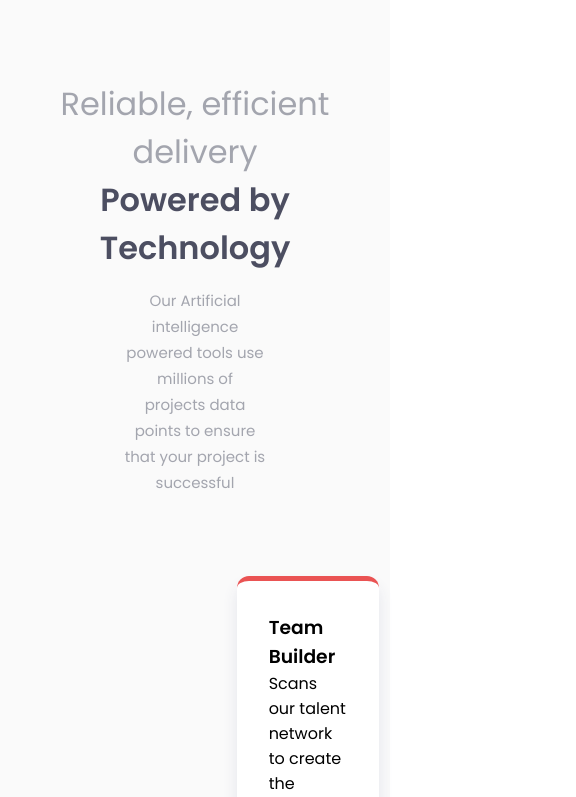
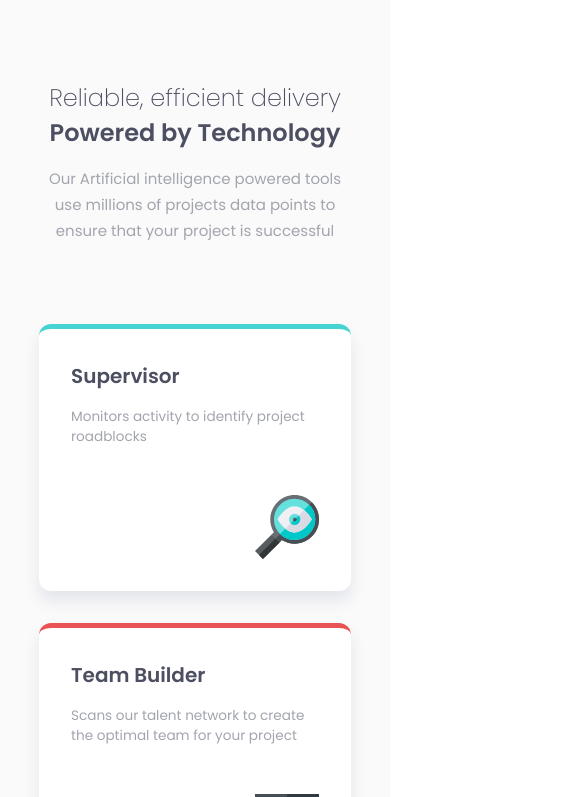
Before and after one commit to mahmud035/four-card-feature-section-frontEndMentor, a plain HTML site: page index.html in a window 390 px wide. Shown: the top 797 px of the page, 576 px wide, since content can reach past the window. Drawn offline with Linux system fonts and the light colour scheme.

Commit message:
added media query for tablet devices

```diff
--- a/css/media-query.css
+++ b/css/media-query.css
@@ -0,0 +1,31 @@
+/** Media Query for Responsiveness */
+@media (max-width: 768px) {
+  .card-container {
+    grid-template-columns: repeat(2, 1fr);
+    grid-template-rows: repeat(2, 1fr);
+    grid-template-areas:
+      'supervisor team'
+      'karma calculator';
+  }
+}
+
+@media (max-width: 576px) {
+  .heading-info h1:nth-child(1),
+  .heading-info h1:nth-child(2) {
+    font-size: 24px;
+  }
+
+  .heading-info > p {
+    width: 100%;
+  }
+
+  .card-container {
+    grid-template-columns: repeat(1, 1fr);
+    grid-template-rows: repeat(4, 1fr);
+    grid-template-areas:
+      'supervisor'
+      'team'
+      'karma'
+      'calculator';
+  }
+}
--- a/css/style.css
+++ b/css/style.css
@@ -85,8 +85,8 @@ body {
 }
 
 .heading-info h1:nth-child(1) {
-  font-weight: 400;
-  color: var(--grayish-blue);
+  font-weight: 200;
+  color: var(--very-dark-blue);
 }
 
 .heading-info h1:nth-child(2) {
@@ -145,3 +145,18 @@ body {
   border-top: 5px solid var(--blue);
   box-shadow: 0 10px 15px hsl(231, 16%, 91%);
 }
+
+.card .card-info > h3 {
+  color: var(--very-dark-blue);
+  font-size: 20px;
+}
+
+.card .card-info > p {
+  font-size: 13.6px;
+  color: var(--grayish-blue);
+  padding: 1rem 0 3rem;
+}
+
+.card > img {
+  margin-left: auto;
+}
```
Also changed, not shown: design/my_output(1440px).png (added), design/my_output.png (added).
